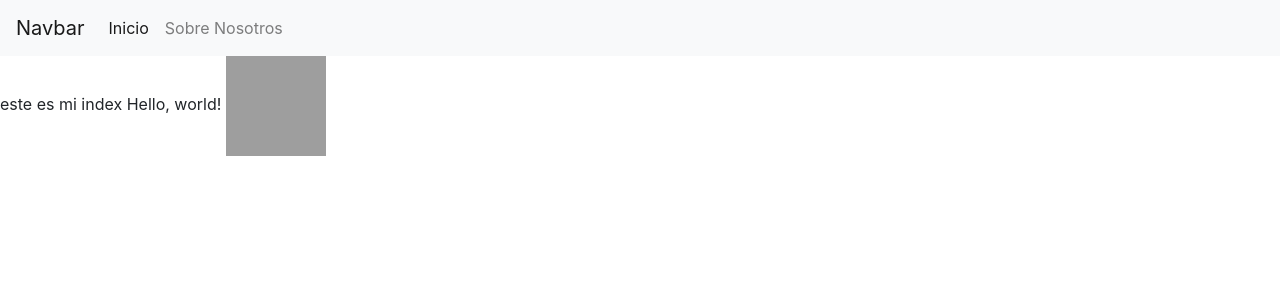
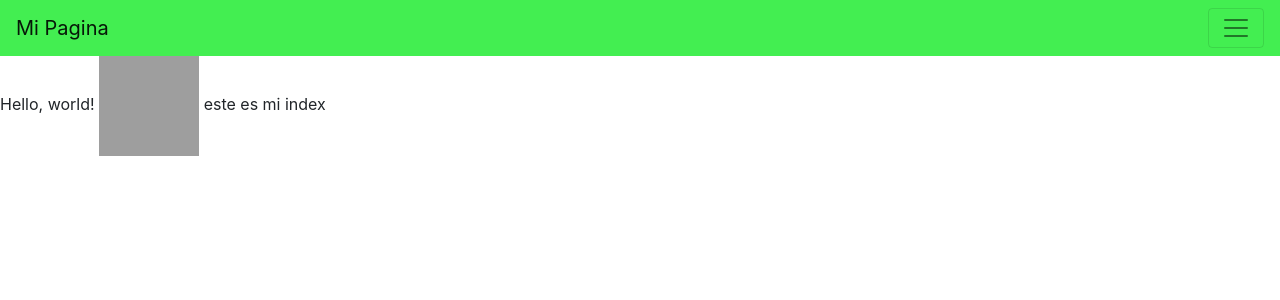
Before and after one commit to Inakixh/Pagina-Web, a Flask app: page / in a window 1280 px wide. Shown: the top 300 px of the page. Run offline with Flask 2, Linux system fonts and the light colour scheme; some libraries are stand-ins or nearby versions; grey boxes are pictures that could not be loaded.

Commit message:
Arreglo no completo de pag

```diff
--- a/templates/index.html
+++ b/templates/index.html
@@ -4,9 +4,14 @@
 active
 {% endblock %}
 
+{% block titulo %}
+Mi pagina
+{% endblock%}
+
 {% block about_activo %}
 {% endblock %}
 
 {% block contenido %}
+Hello, world! <img src="https://images.vexels.com/media/users/3/158583/isolated/preview/74b3c71f91b56bf632f7e2f3ea764b0e-hola-pegatina-by-vexels.png" style="width: 100px; height: 100px;"/>
 este es mi index
 {% endblock %}
--- a/templates/layout.html
+++ b/templates/layout.html
@@ -10,12 +10,12 @@
     <link rel="stylesheet" href="https://stackpath.bootstrapcdn.com/bootstrap/4.5.0/css/bootstrap.min.css"
         integrity="sha384-9aIt2nRpC12Uk9gS9baDl411NQApFmC26EwAOH8WgZl5MYYxFfc+NcPb1dKGj7Sk" crossorigin="anonymous">
 
-    <title>Title</title>
+    <title>{% block titulo %}{% endblock%}</title>
 </head>
 
 <body>
-    <nav class="navbar navbar-expand-lg navbar-light bg-light">
-        <a class="navbar-brand" href="/">Navbar</a>
+    <nav class="navbar navbar-light" style="background-color: #43ee51;">
+        <a class="navbar-brand" href="/">Mi Pagina</a>
         <button class="navbar-toggler" type="button" data-toggle="collapse" data-target="#navbarNav"
             aria-controls="navbarNav" aria-expanded="false" aria-label="Toggle navigation">
             <span class="navbar-toggler-icon"></span>
@@ -26,7 +26,7 @@
                     <a class="nav-link" href="/">Inicio <span class="sr-only">(current)</span></a>
                 </li>
                 <li class="nav-item {% block about_activo %}{% endblock %}">
-                    <a class="nav-link" href="/about">Sobre Nosotros</a>
+                    <a class="nav-link" href="/about">Sobre Mi</a>
                 </li>
 
             </ul>
@@ -36,7 +36,7 @@
     {% block contenido %}
     {% endblock %}
 
-    Hello, world! <img src="https://images.vexels.com/media/users/3/158583/isolated/preview/74b3c71f91b56bf632f7e2f3ea764b0e-hola-pegatina-by-vexels.png" style="width: 100px; height: 100px;"/>
+
     <!-- Optional JavaScript -->
     <!-- jQuery first, then Popper.js, then Bootstrap JS -->
     <script src="https://code.jquery.com/jquery-3.5.1.slim.min.js"
```
Also changed, not shown: templates/about.html (+20 -1 lines).
